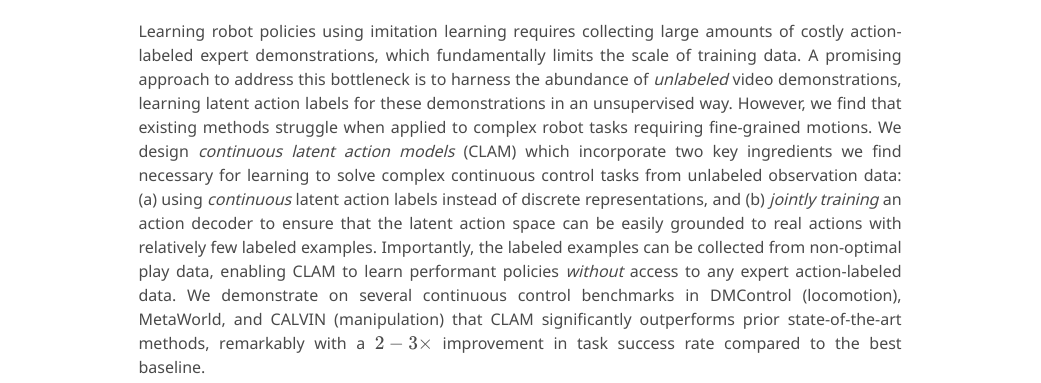
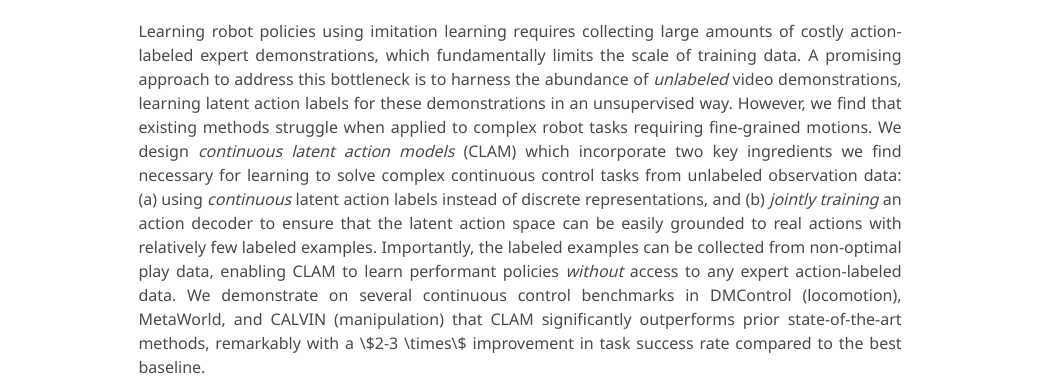
Before and after one commit to clamrobot/clam, a plain HTML site: page index.html in a window 1280 px wide. Shown: the part 569-952 px from the top of the page, without its empty margins (120-1161 px from the left). Drawn offline with nearby package versions, Linux system fonts and the light colour scheme; some packages are replaced by stand-ins of ours; some icons are missing; a web font is replaced by a local one.

Commit message:
testing latex

```diff
--- a/index.html
+++ b/index.html
@@ -118,7 +118,7 @@
               However, we find that existing methods struggle when applied to complex robot tasks requiring fine-grained motions.
               We design <i>continuous latent action models</i> (CLAM) which incorporate two key ingredients we find necessary for learning to solve complex continuous control tasks from unlabeled observation data: (a) using <i>continuous</i> latent action labels instead of discrete representations, and (b) <i>jointly training</i> an action decoder to ensure that the latent action space can be easily grounded to real actions with relatively few labeled examples.
               Importantly, the labeled examples can be collected from non-optimal play data, enabling CLAM to learn performant policies <i>without</i> access to any expert action-labeled data.
-              We demonstrate on several continuous control benchmarks in DMControl (locomotion), MetaWorld, and CALVIN (manipulation) that CLAM significantly outperforms prior state-of-the-art methods, remarkably with a $2-3 \times$ improvement in task success rate compared to the best baseline.
+              We demonstrate on several continuous control benchmarks in DMControl (locomotion), MetaWorld, and CALVIN (manipulation) that CLAM significantly outperforms prior state-of-the-art methods, remarkably with a \$2-3 \times\$ improvement in task success rate compared to the best baseline.
             </div>
           </div>
         </div>
```
